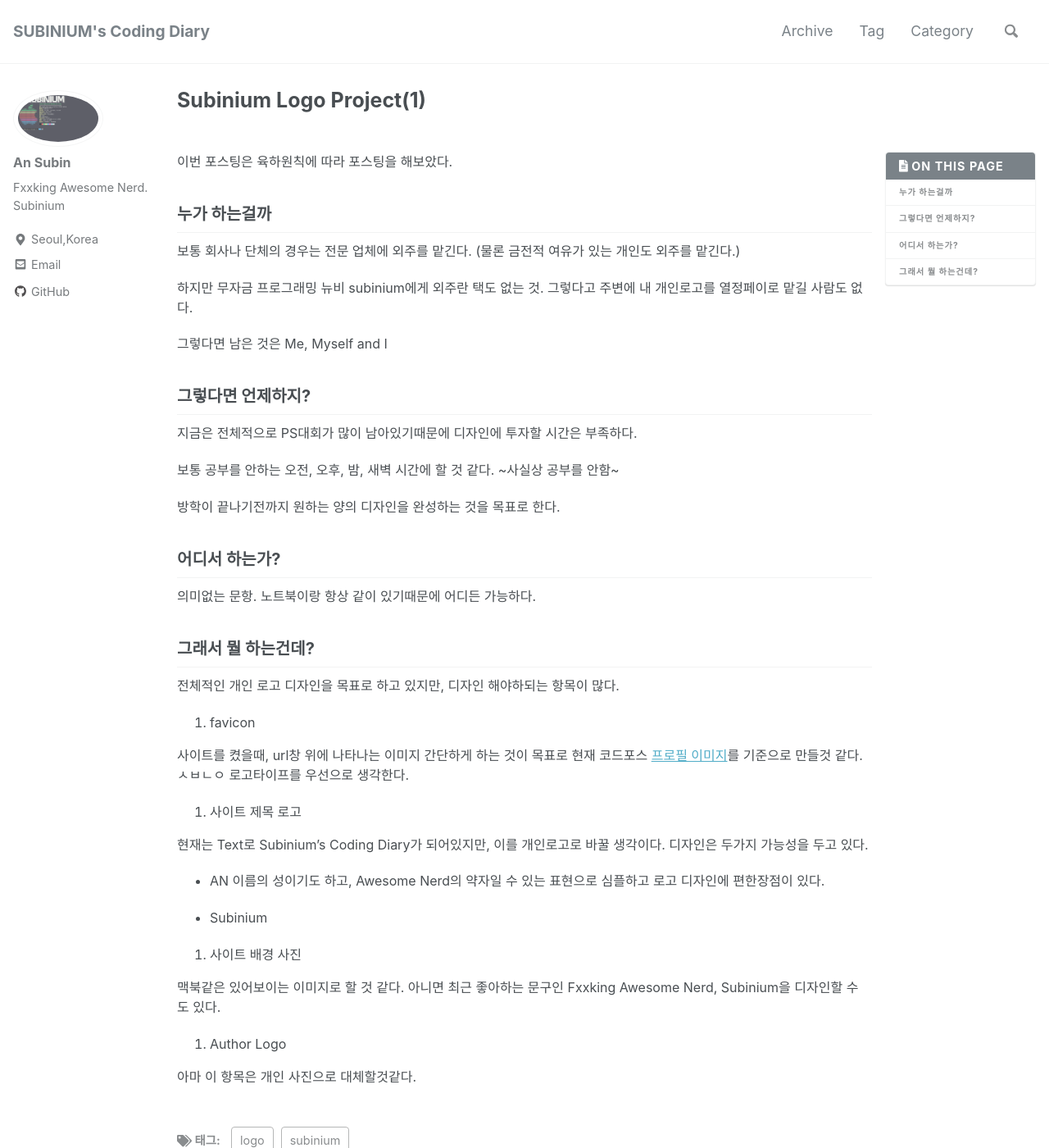
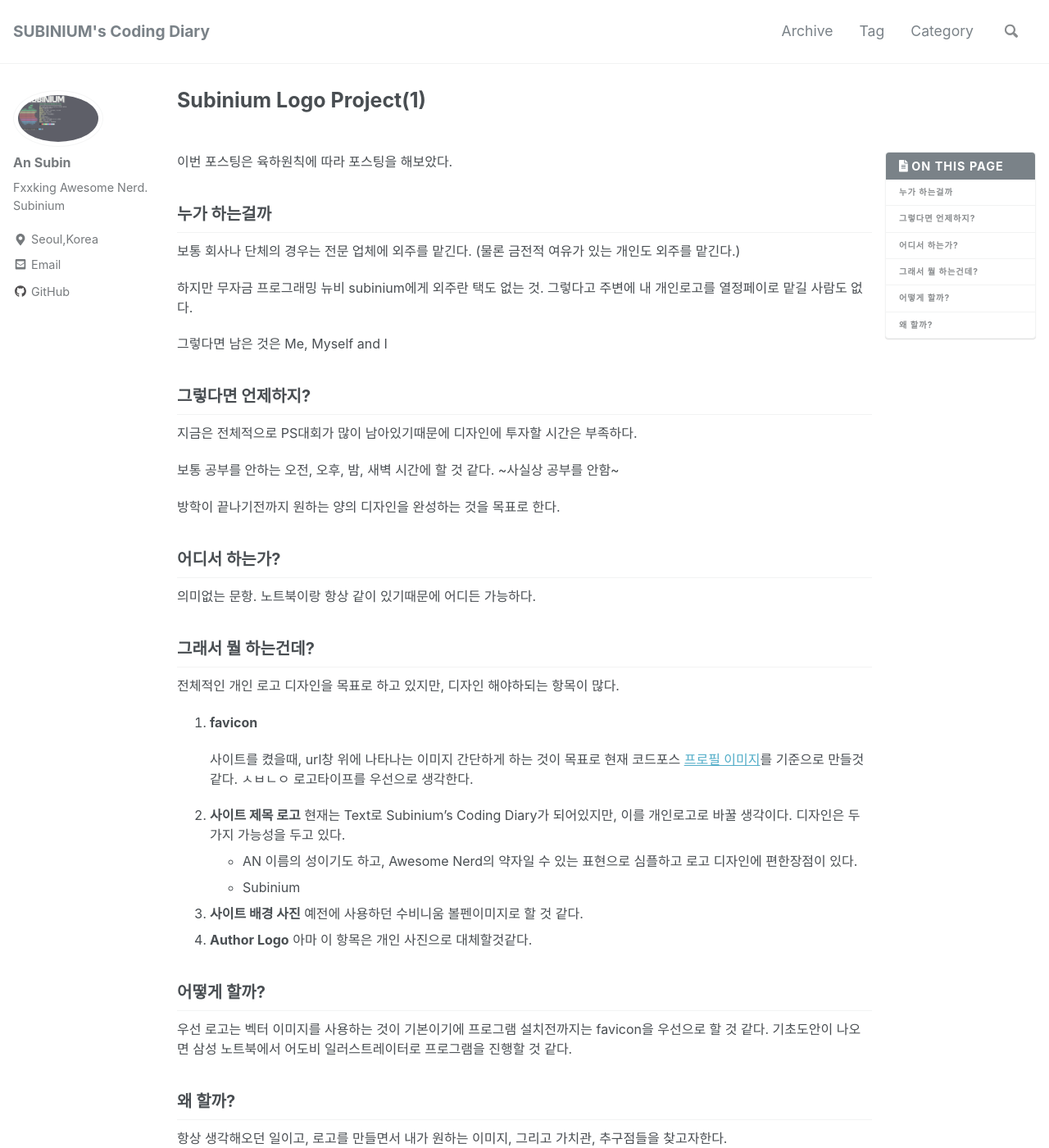
Before and after one commit to subinium/subinium.github.io, a Jekyll site: the page built from _posts/2018-07-15-Subinium-Logo-Project(1).md, in a window 1280 px wide and 1400 px high. Shown: the whole window at 82% size. Built offline with Jekyll 4.4.1, drawn with Linux system fonts in a browser that asks for light colours; nearby versions of some CDN libraries; comment, search, counter and statistics services are not loaded.

Commit message:
post edit

```diff
--- a/_posts/2018-07-15-Subinium-Logo-Project(1).md
+++ b/_posts/2018-07-15-Subinium-Logo-Project(1).md
@@ -34,28 +34,27 @@ tag :
 
 전체적인 개인 로고 디자인을 목표로 하고 있지만, 디자인 해야하되는 항목이 많다.
 
-1. favicon
+1. **favicon**
 
-사이트를 켰을때, url창 위에 나타나는 이미지
-간단하게 하는 것이 목표로 현재 코드포스 <a href = "http://codeforces.com/profile/GOD_SUBINIUM">프로필 이미지</a>를 기준으로 만들것 같다.
-ㅅㅂㄴㅇ 로고타이프를 우선으로 생각한다.
+    사이트를 켰을때, url창 위에 나타나는 이미지
+    간단하게 하는 것이 목표로 현재 코드포스 <a href = "http://codeforces.com/profile/GOD_SUBINIUM">프로필 이미지</a>를 기준으로 만들것 같다.
+    ㅅㅂㄴㅇ 로고타이프를 우선으로 생각한다.
+2. **사이트 제목 로고**
+    현재는 Text로 Subinium's Coding Diary가 되어있지만, 이를 개인로고로 바꿀 생각이다.
+    디자인은 두가지 가능성을 두고 있다.
+    - AN
+      이름의 성이기도 하고, Awesome Nerd의 약자일 수 있는 표현으로 심플하고 로고 디자인에 편한장점이 있다.
+    - Subinium
+3. **사이트 배경 사진**
+    예전에 사용하던 수비니움 볼펜이미지로 할 것 같다.
+4. **Author Logo**
+    아마 이 항목은 개인 사진으로 대체할것같다.
 
-2. 사이트 제목 로고
+## 어떻게 할까?
 
-현재는 Text로 Subinium's Coding Diary가 되어있지만, 이를 개인로고로 바꿀 생각이다.
-디자인은 두가지 가능성을 두고 있다.
+우선 로고는 벡터 이미지를 사용하는 것이 기본이기에 프로그램 설치전까지는 favicon을 우선으로 할 것 같다.
+기초도안이 나오면 삼성 노트북에서 어도비 일러스트레이터로 프로그램을 진행할 것 같다.
 
-- AN
-  이름의 성이기도 하고, Awesome Nerd의 약자일 수 있는 표현으로 심플하고 로고 디자인에 편한장점이 있다.
+## 왜 할까?
 
-- Subinium
-
-
-3. 사이트 배경 사진
-
-맥북같은 있어보이는 이미지로 할 것 같다. 아니면 최근 좋아하는 문구인 Fxxking Awesome Nerd, Subinium을
-디자인할 수 도 있다.
-
-3. Author Logo
-
-아마 이 항목은 개인 사진으로 대체할것같다.
+항상 생각해오던 일이고, 로고를 만들면서 내가 원하는 이미지, 그리고 가치관, 추구점들을 찾고자한다.
```
